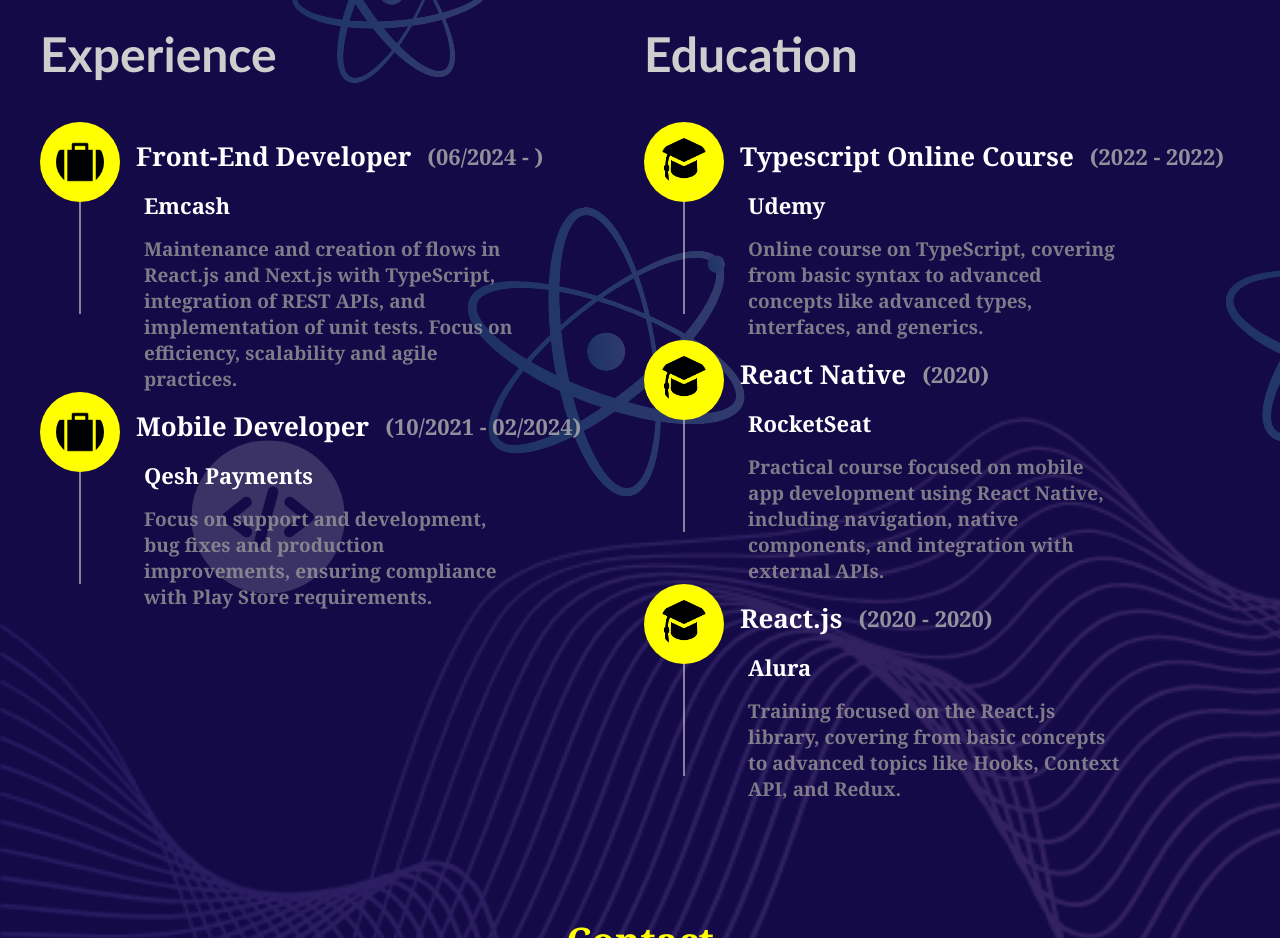
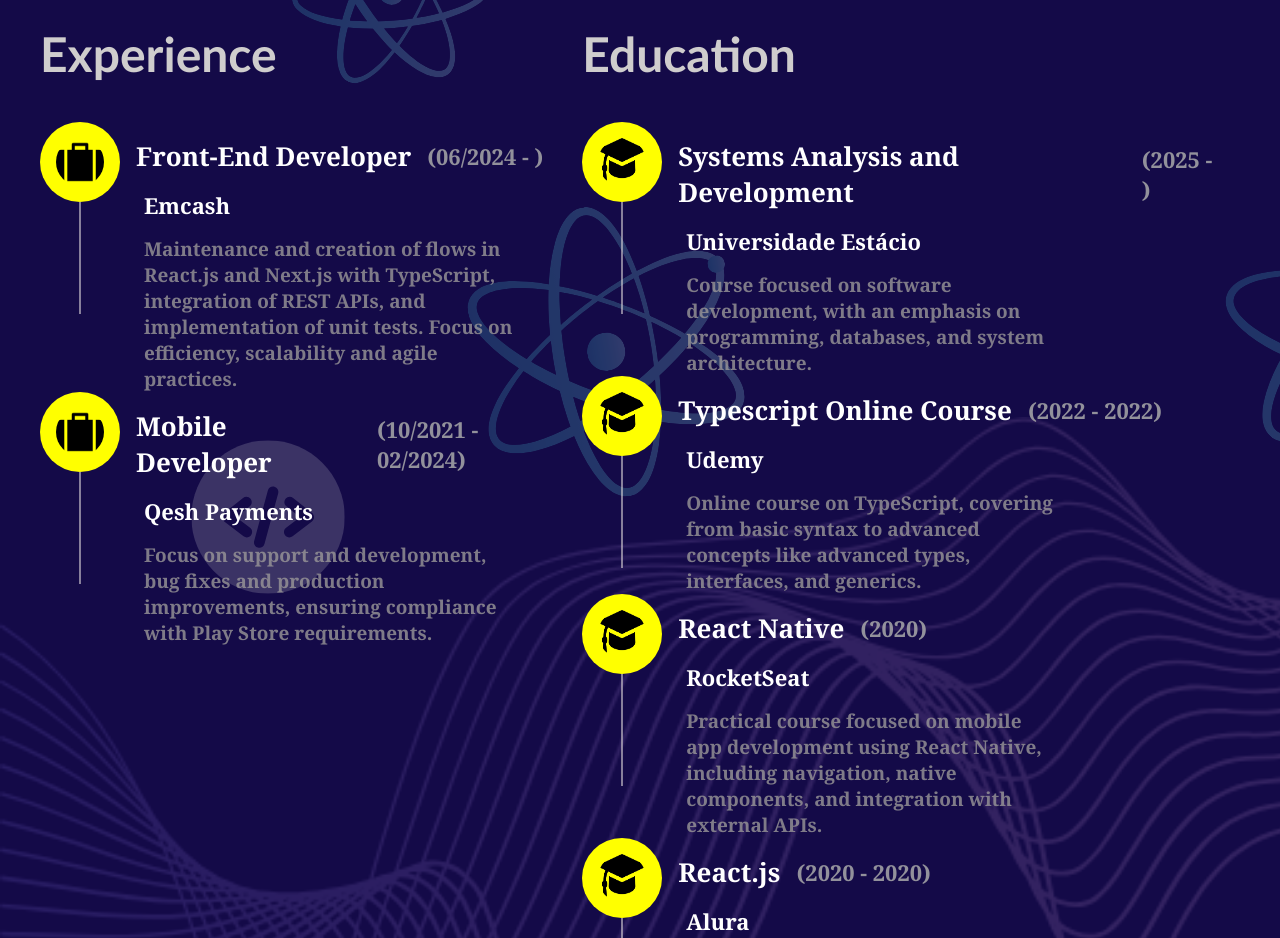
Before and after one commit to LucasPereira9/personalPortfolio, a Next.js app: page /en in a window 1280 px wide. Shown: the part 4980-5918 px from the top of the page. Built offline with nearby package versions, Linux system fonts and the light colour scheme.

Commit message:
feat: :sparkles: new CV and new education

```diff
--- a/src/components/about/index.tsx
+++ b/src/components/about/index.tsx
@@ -39,10 +39,10 @@
     ));
 
     const handleDownload = () => {
-        const downloadUrl = '/cvLucas.pdf';
+        const downloadUrl = '/cv_lucas.pdf';
         const link = document.createElement('a');
         link.href = downloadUrl;
-        link.setAttribute('download', 'cvLucas.pdf');
+        link.setAttribute('download', 'cv_lucas.pdf');
         document.body.appendChild(link);
         link.click();
         document.body.removeChild(link);
@@ -63,7 +63,7 @@
                 {!props.isPhone &&
                     <div className={styles.experience}>
                         <div className={styles.separator} />
-                        <h1 className={styles.experience_year}>4</h1>
+                        <h1 className={styles.experience_year}>5</h1>
                         <h1 className={styles.experience_text}>{t('Anos de Experiência')}</h1>
                     </div>
                 }
--- a/src/utils.ts
+++ b/src/utils.ts
@@ -164,6 +164,13 @@
 ]
 export const StudyHistory = [
     {
+        title: 'Systems Analysis and Development',
+        date: '(2025 - )',
+        company: 'Universidade Estácio',
+        description: 'Curso voltado para o desenvolvimento de software',
+        icon: '/assets/images/study_icon.png'
+    },
+    {
         title: 'Typescript Online Course',
         date: '(2022 - 2022)',
         company: 'Udemy',
@@ -183,7 +190,7 @@
         company: 'Alura',
         description: 'Treinamento focado na biblioteca',
         icon: '/assets/images/study_icon.png'
-    },
+    }
 ]
 export const ContactData = [
     {
--- a/translations/en.json
+++ b/translations/en.json
@@ -48,6 +48,7 @@
     "Curso prático voltado para o desenvolvimento de aplicativos móveis usando React Native, incluindo navegação, componentes nativos e integração com APIs externas": "Practical course focused on mobile app development using React Native, including navigation, native components, and integration with external APIs.",
     "Treinamento focado na biblioteca": "Training focused on the React.js library, covering from basic concepts to advanced topics like Hooks, Context API, and Redux.",
     "Queremos ouvir de você": "We want to hear from you",
+    "Curso voltado para o desenvolvimento de software": "Course focused on software development, with an emphasis on programming, databases, and system architecture.",
     "Seu nome": "Your name",
     "Seu Email": "Your email",
     "Seu Telefone": "Your phone",
--- a/translations/es.json
+++ b/translations/es.json
@@ -48,6 +48,7 @@
       "Curso prático voltado para o desenvolvimento de aplicativos móveis usando React Native, incluindo navegação, componentes nativos e integração com APIs externas": "Curso práctico enfocado en el desarrollo de aplicaciones móviles usando React Native, incluyendo navegación, componentes nativos e integración con APIs externas.",
       "Treinamento focado na biblioteca": "Entrenamiento enfocado en la biblioteca React.js, cubriendo desde conceptos básicos hasta temas avanzados como Hooks, Context API y Redux.",
       "Queremos ouvir de você": "Queremos saber de ti",
+      "Curso voltado para o desenvolvimento de software": "Curso enfocado en el desarrollo de software, con énfasis en programación, bases de datos y arquitectura de sistemas.",
       "Seu nome": "Tu nombre",
       "Seu Email": "Tu correo electrónico",
       "Seu Telefone": "Tu teléfono",
--- a/translations/pt.json
+++ b/translations/pt.json
@@ -35,6 +35,7 @@
     "Componentes Web Modularizados": "Componentes Web Modularizados",
     "Construção de componentes web modulares e flexíveis": "Construção de componentes web modulares e flexíveis, promovendo a reutilização de código e a consistência visual em todo o projeto.",
     "Publicação de Aplicativos Mobile": "Publicação de Aplicativos Mobile",
+    "Curso voltado para o desenvolvimento de software": "Curso voltado para o desenvolvimento de software, com ênfase em programação, banco de dados e arquitetura de sistemas.",
     "Assistência completa no processo de publicação de aplicativos": "Assistência completa no processo de publicação de aplicativos nas principais lojas virtuais, garantindo que seu aplicativo alcance o público-alvo desejado.",
     "Serviços Personalizados sob Medida": "Serviços Personalizados sob Medida",
     "Adaptação de serviços para atender às necessidades específicas de cada cliente": "Adaptação de serviços para atender às necessidades específicas de cada cliente, proporcionando soluções exclusivas e de alta qualidade.",
```
Also changed, not shown: 2 other files (tests, documents, lock files or other folders).
